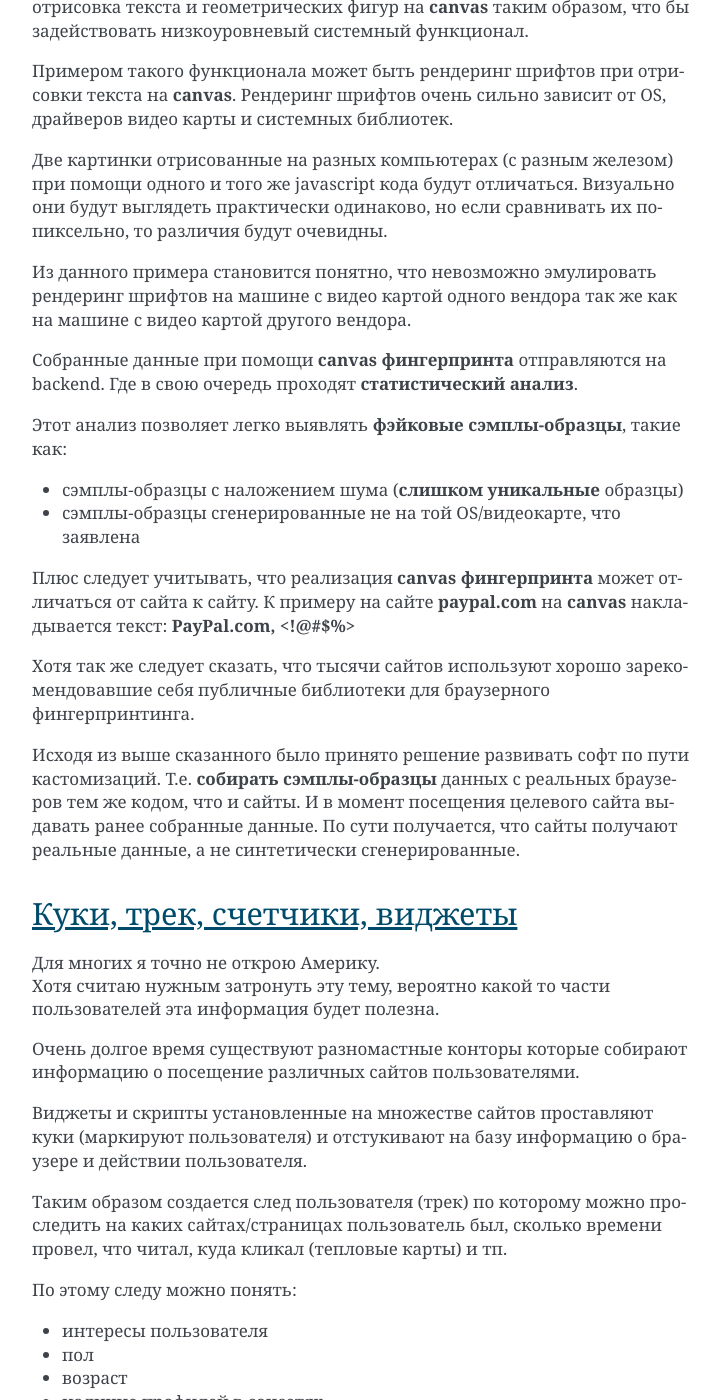
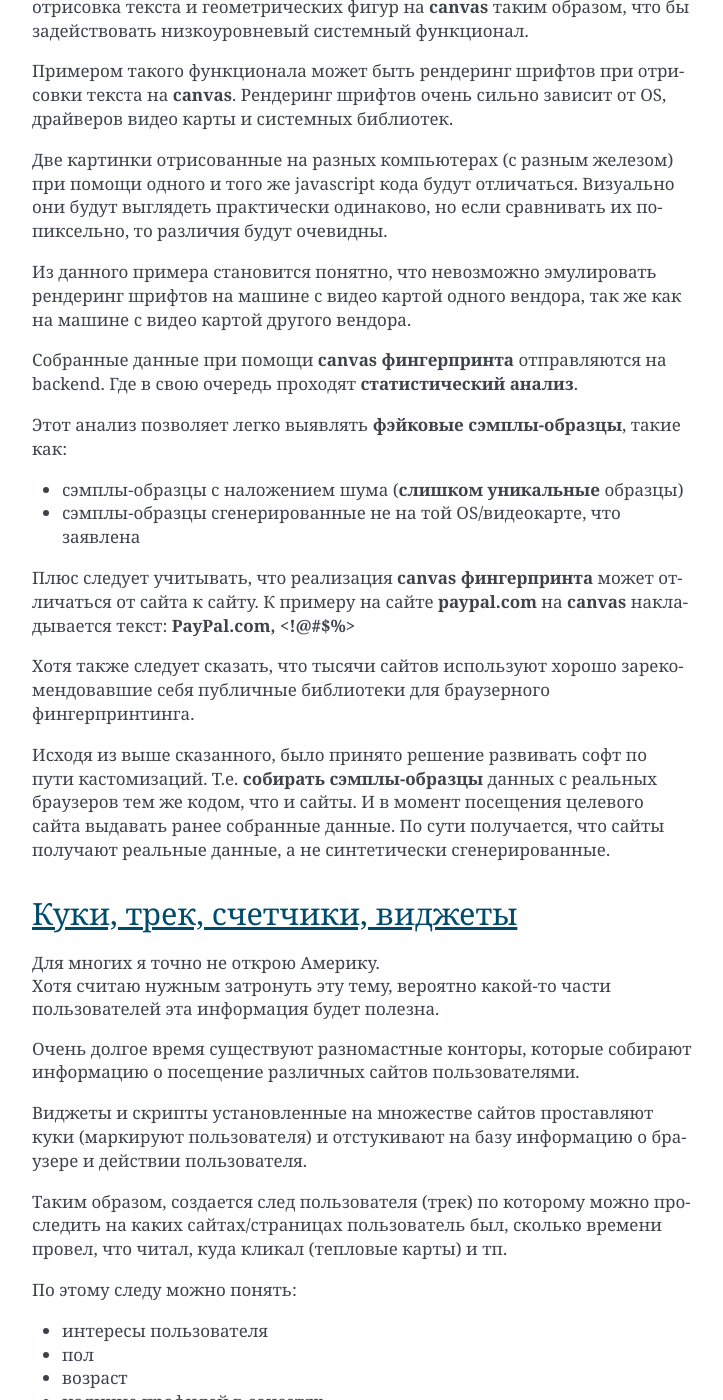
Before and after one commit to gcc-master/chebrowser-doc, a Sphinx documentation site: the page built from source/fingerprints.rst, in a window 1280 px wide and 1400 px high, scrolled down 1265 px. Shown: the whole window, without its empty margins (388-1111 px from the left). Built offline with Sphinx 7.4.7, drawn with Linux system fonts in a browser that asks for light colours; some of the changed text lies outside the part shown.

Commit message:
ver: 0.1.18 - правка пунктуации

```diff
--- a/source/fingerprints.rst
+++ b/source/fingerprints.rst
@@ -40,7 +40,7 @@ OS фингерпринтинг
 Две картинки отрисованные на разных компьютерах (с разным железом) при помощи одного и того же javascript кода будут отличаться.
 Визуально они будут выглядеть практически одинаково, но если сравнивать их попиксельно, то различия будут очевидны.
 
-Из данного примера становится понятно, что невозможно эмулировать рендеринг шрифтов на машине с видео картой одного вендора так же как на машине с видео картой другого вендора.
+Из данного примера становится понятно, что невозможно эмулировать рендеринг шрифтов на машине с видео картой одного вендора, так же как на машине с видео картой другого вендора.
 
 Собранные данные при помощи **canvas фингерпринта** отправляются на backend.
 Где в свою очередь проходят **статистический анализ**.
@@ -53,9 +53,9 @@ OS фингерпринтинг
 Плюс следует учитывать, что реализация **canvas фингерпринта** может отличаться от сайта к сайту.
 К примеру на сайте **paypal.com** на **canvas** накладывается текст: **PayPal.com, <!@#$%>**
 
-Хотя так же следует сказать, что тысячи сайтов используют хорошо зарекомендовавшие себя публичные библиотеки для браузерного фингерпринтинга.
+Хотя также следует сказать, что тысячи сайтов используют хорошо зарекомендовавшие себя публичные библиотеки для браузерного фингерпринтинга.
 
-Исходя из выше сказанного было принято решение развивать софт по пути кастомизаций.
+Исходя из выше сказанного, было принято решение развивать софт по пути кастомизаций.
 Т.е. **собирать сэмплы-образцы** данных с реальных браузеров тем же кодом, что и сайты.
 И в момент посещения целевого сайта выдавать ранее собранные данные.
 По сути получается, что сайты получают реальные данные, а не синтетически сгенерированные.
@@ -64,13 +64,13 @@ OS фингерпринтинг
 Куки, трек, счетчики, виджеты
 -----------------------------
 | Для многих я точно не открою Америку.
-| Хотя считаю нужным затронуть эту тему, вероятно какой то части пользователей эта информация будет полезна.
+| Хотя считаю нужным затронуть эту тему, вероятно какой-то части пользователей эта информация будет полезна.
 
-Очень долгое время существуют разномастные конторы которые собирают информацию о посещение различных сайтов пользователями.
+Очень долгое время существуют разномастные конторы, которые собирают информацию о посещение различных сайтов пользователями.
 
 Виджеты и скрипты установленные на множестве сайтов проставляют куки (маркируют пользователя) и отстукивают на базу информацию о браузере и действии пользователя.
 
-Таким образом создается след пользователя (трек) по которому можно проследить на каких сайтах/страницах пользователь был, сколько времени провел, что читал, куда кликал (тепловые карты) и тп.
+Таким образом, создается след пользователя (трек) по которому можно проследить на каких сайтах/страницах пользователь был, сколько времени провел, что читал, куда кликал (тепловые карты) и тп.
 
 По этому следу можно понять:
 
@@ -84,7 +84,7 @@ OS фингерпринтинг
 
 Не так давно, тот же **facebook** был пойман за руку на продаже подобной информации.
 Хотел бы напомнить, что у **facebook** кроме своего сайта есть еще и виджеты которые установлены на **миллионах сайтов**.
-И **facebook** может отслеживать чем Вы интересуетесь и какие сайты посещаете да же вне своей площадки.
+И **facebook** может отслеживать, чем Вы интересуетесь и какие сайты посещаете да же вне своей площадки.
 
 Данная информация помогает качественно таргетировать рекламу.
 Но я хотел бы обратить внимание, что и в работе антифрод систем анализ подобной информации о пользователе помогает отлично выявлять фрод.
@@ -102,7 +102,7 @@ OS фингерпринтинг
     | Тут стоит отметить, что если Вы покупаете только куки и пихаете их в браузер, то информация о браузерах будет не совпадать.
     | Т.е. информация о браузере откуда куки и информация о браузере профиля будут отличаться.
     | Кроме информации естественно будут отличаться и фингерпринты.
-    | Хотя как показывает практика наличие кук с историей и треком решает множество проблем.
+    | Хотя, как показывает практика наличие кук с историей и треком решает множество проблем.
 - нагулять трек и куки самостоятельно
     | Речь идет о банальном фарминге. Т.е. Вы можете "выгуливать" профиль самостоятельно.
     | Посещая различные сайты, поисковики, сервисы, ...
--- a/source/problems.rst
+++ b/source/problems.rst
@@ -21,7 +21,7 @@
     Т.к. профили собираются с реальных машин с полной поддержкой **WebGL**.
 
 Google ведет черный список драйверов видео карт в которых были выявлены проблемы с безопасностью.
-Скорее всего Ваш драйвер попал в этот список. И по этой причине у Вас не работает **WebGL2**.
+Скорее всего, Ваш драйвер попал в этот список. И по этой причине у Вас не работает **WebGL2**.
 
 Вы можете попробовать отключить этот черный список, благо в chrome есть специальный параметр.
 
@@ -31,7 +31,7 @@ Google ведет черный список драйверов видео кар
     | ``--use-angle=gl``
 - Закройте модальное окно кликнув на кнопку **Close**.
 
-После этого запускайте браузер и попробуйте пройти тест повторно. В большинстве случаев проблема будет решена.
+После этого, запускайте браузер и попробуйте пройти тест повторно. В большинстве случаев проблема будет решена.
 
 
 Браузер подвисает на некоторых сайтах
```
Also changed, not shown: other parts of source/fingerprints.rst (+1 -1 lines), source/profiles.rst (+4 -4 lines).
